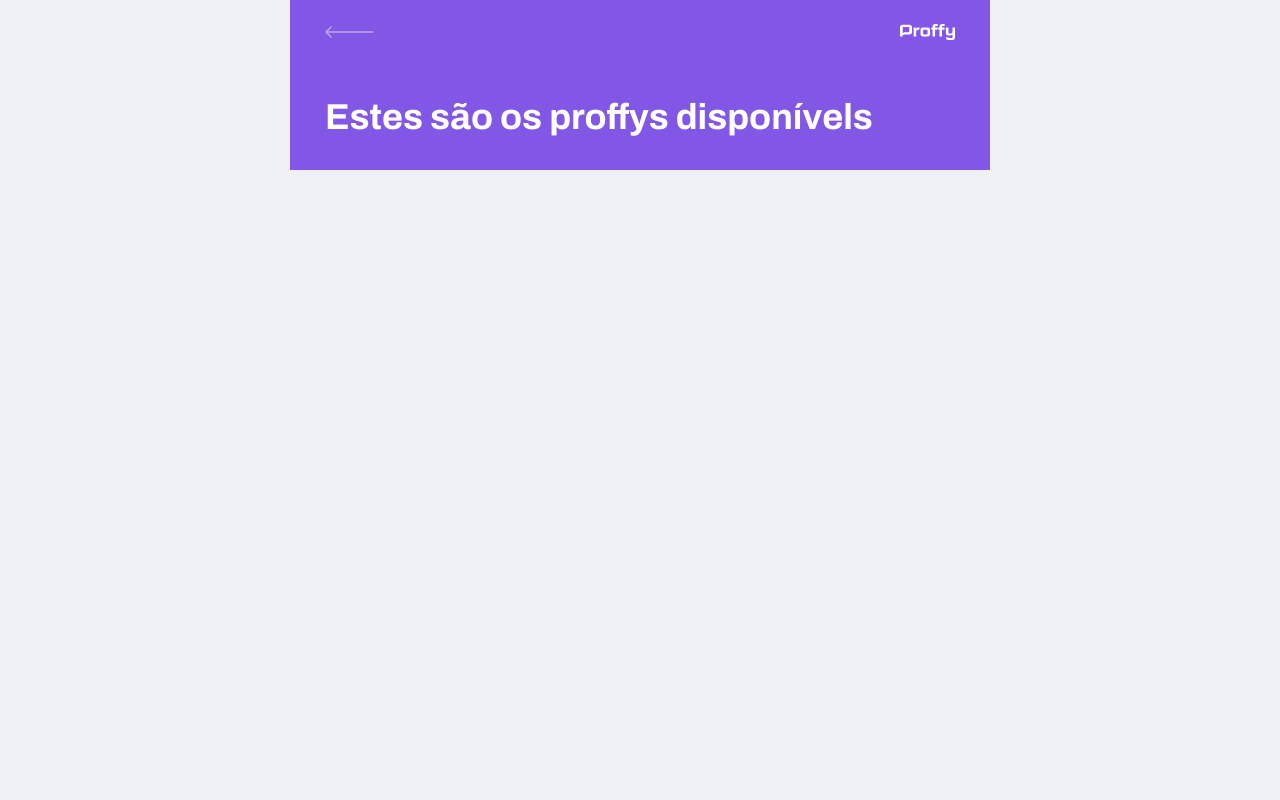
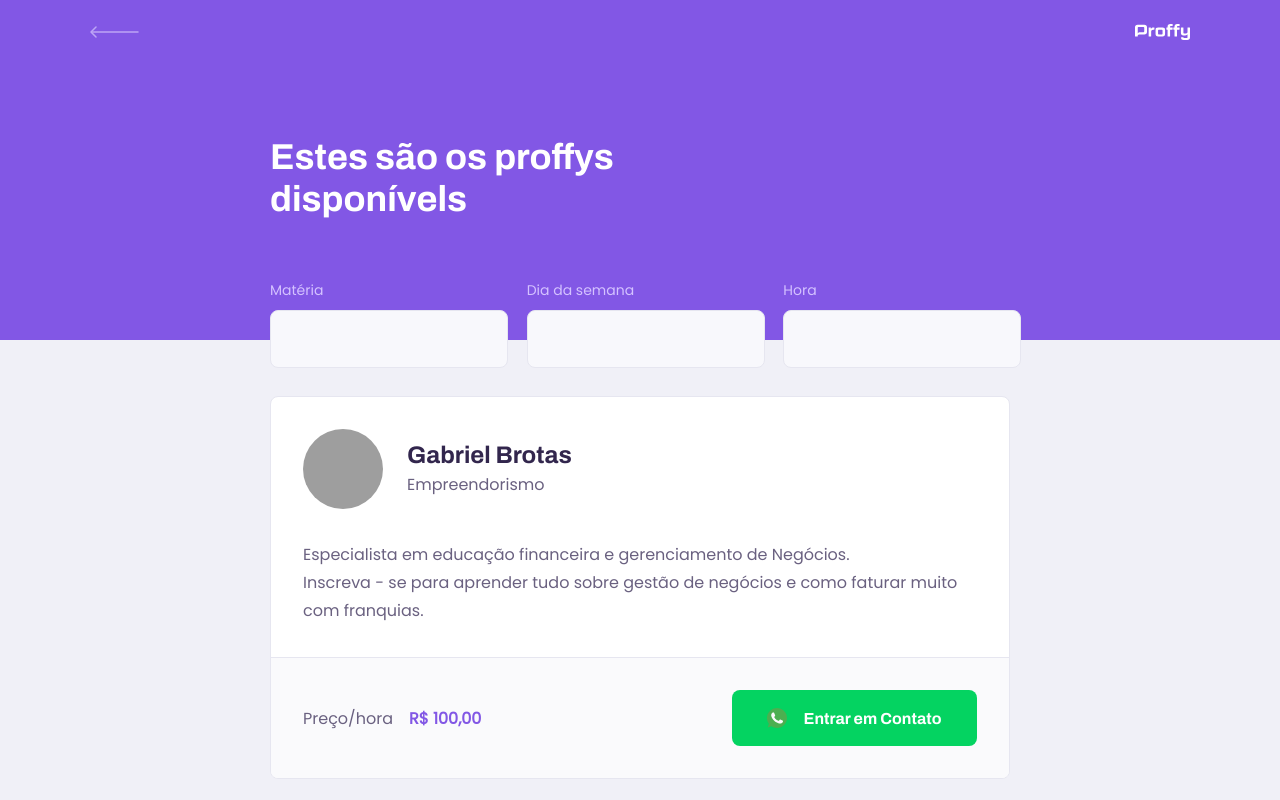
Before and after one commit to GabrielBrotas/Proffy-NextLevelWeek.2, a React (Create React App) app: page /study in a window 1280 px wide. Shown: the top 800 px of the page. Built offline with nearby package versions, Linux system fonts and the light colour scheme; grey boxes are pictures that could not be loaded.

Commit message:
study page, proffy item component

```diff
--- a/src/assets/styles/global.css
+++ b/src/assets/styles/global.css
@@ -42,6 +42,7 @@
 
 body, input, textarea, button {
     font: 500 1.6rem Poppins;
+    color: var(--color-text-base)
 }
 
 .container {
--- a/src/pages/TeacherList/index.tsx
+++ b/src/pages/TeacherList/index.tsx
@@ -2,6 +2,7 @@
 
 // Components
 import PageHeader from '../components/PageHeader'
+import TeacherItem from '../components/TeacherItem'
 
 import './styles.css'
 
@@ -9,13 +10,33 @@
     return (
         <div id="page-teacher-list" className="container">
             <PageHeader title="Estes são os proffys disponívels">
-                <form action="" id="search-teachers">
+
+                {/* Child do componente PageHeader */}
+                <form id="search-teachers">
                     <div className="input-block">
                         <label htmlFor="subject">Matéria</label>
                         <input type="text" id="subject" />
                     </div>
+
+                    <div className="input-block">
+                        <label htmlFor="week_day">Dia da semana</label>
+                        <input type="text" id="week_day" />
+                    </div>
+
+                    <div className="input-block">
+                        <label htmlFor="time">Hora</label>
+                        <input type="text" id="time" />
+                    </div>
                 </form>
+
             </PageHeader>
+
+            <main>
+                <TeacherItem />
+                <TeacherItem />
+                <TeacherItem />
+                <TeacherItem />
+            </main>
         </div>
     )
 }
--- a/src/pages/TeacherList/styles.css
+++ b/src/pages/TeacherList/styles.css
@@ -3,45 +3,81 @@
     height: 100vh;
 }
 
-.page-header {
-    display: flex;
-    flex-direction: column;
-    background-color: var(--color-primary)
+/* Form - Input Header */
+#search-teachers {
+    margin-top: 3.2rem
 }
 
-.page-header .top-bar-container {
-    width: 90%;
-    margin: 0 auto;
-    display: flex;
-    justify-content: space-between;
-    align-items: center;
+#search-teachers label {
     color: var(--color-text-in-primary);
-    padding: 1.6rem 0;
 }
 
-.page-header .top-bar-container a {
-    height: 3.2rem;
-    transition: opacity 0.2s;
+#search-teachers .input-block {
+    position: relative;
 }
 
-.page-header .top-bar-container a:hover {
-    opacity: 0.6;
+/* todo .input-block que antes dele tem outro, ou seja, o segundo e o ultimo, menos o primeiro*/
+#search-teachers .input-block + .input-block {
+    margin-top: 1.4rem
 }
 
-/* pegar apenas a imagem que está no primeiro nível da top-bar-container, assim nao precisa criar uma classe dentro da imagem */
-.page-header .top-bar-container > img {
-    height: 1.6rem
+#search-teachers .input-block label {
+    font-size: 1.4rem
 }
 
-.page-header .header-content {
+#search-teachers .input-block input {
     width: 90%;
-    margin: 0 auto;
-    position: relative;
-    margin: 3.2rem auto;
+    height: 5.6rem;
+    margin-top: 0.8rem;
+    border-radius: 0.8rem;
+    background: var(--color-input-background);
+    border: 1px solid var(--color-line-in-white);
+    outline: 0;
+    padding: 0 1.6rem;
+    font: 1.6rem Archivo;
 }
 
-.page-header .header-content strong {
-    font: 700 3.6rem Archivo;
-    line-height: 4.2rem;
-    color: var(--color-title-in-primary)
+/* :focus-within vai verificar se dentro do input-block tem um input com foco ativo, se sim, vai estilizar a classe input-lock e nao o input em si */
+/* ::after vai adicionar um elemento no final da classe */
+#search-teachers .input-block:focus-within::after {
+    width: calc(100% - 3.2rem);
+    height: 2px;
+    content: "";
+    background: var(--color-primary-light);
+    position: absolute;
+    left: 1.6rem;
+    right: 1.6rem;
+    bottom: 0;
 }
+
+#page-teacher-list main {
+    margin: 3.2rem auto;
+    width: 90%;
+}
+
+/* Desktop */
+
+@media (min-width: 700px) {
+    #page-teacher-list {
+        max-width: 100vw; /* consumir toda a tela */
+    }
+
+    #search-teachers {
+        display: grid;
+        grid-template-columns: repeat(3, 1fr); /* 1fr 1fr 1fr */
+        column-gap: 30px; /* distanciamento entre as colunas */
+        position: absolute;
+        bottom: -28px;
+    }
+
+    #search-teachers .input-block + .input-block {
+        margin-top: 0
+    }
+
+    #page-teacher-list main {
+        padding: 3.2rem 0;
+        max-width: 740px;
+        margin: 0 auto;
+    }
+
+}
--- a/src/pages/components/PageHeader/index.tsx
+++ b/src/pages/components/PageHeader/index.tsx
@@ -4,6 +4,8 @@
 
 import logoImg from '../../../assets/images/logo.svg'
 import backIcon from '../../../assets/images/icons/back.svg'
+
+import './styles.css'
 
 // definir o formato dos types e propriedades que vai receber a const
 interface PageHeaderProps {
@@ -25,6 +27,8 @@
 
             <div className="header-content">
                 <strong>{props.title}</strong>
+
+                {props.children}
             </div>
         </header>
     )
--- a/src/pages/components/PageHeader/styles.css
+++ b/src/pages/components/PageHeader/styles.css
@@ -0,0 +1,70 @@
+
+.page-header {
+    display: flex;
+    flex-direction: column;
+    background-color: var(--color-primary)
+}
+
+.page-header .top-bar-container {
+    width: 90%;
+    margin: 0 auto;
+    display: flex;
+    justify-content: space-between;
+    align-items: center;
+    color: var(--color-text-in-primary);
+    padding: 1.6rem 0;
+}
+
+.page-header .top-bar-container a {
+    height: 3.2rem;
+    transition: opacity 0.2s;
+}
+
+.page-header .top-bar-container a:hover {
+    opacity: 0.6;
+}
+
+/* pegar apenas a imagem que está no primeiro nível da top-bar-container, assim nao precisa criar uma classe dentro da imagem */
+.page-header .top-bar-container > img {
+    height: 1.6rem
+}
+
+.page-header .header-content {
+    width: 90%;
+    margin: 0 auto;
+    position: relative;
+    margin: 3.2rem auto;
+}
+
+.page-header .header-content strong {
+    font: 700 3.6rem Archivo;
+    line-height: 4.2rem;
+    color: var(--color-title-in-primary)
+}
+
+/* Desktop */
+
+@media (min-width: 700px) {
+    .page-header {
+        height: 340px;
+    }
+
+    .page-header .top-bar-container {
+        max-width: 1100px;
+    }
+
+    .page-header .header-content {
+        flex: 1;
+        max-width: 740px;
+        margin: 0 auto;
+        padding-bottom: 48px;
+        display: flex;
+        flex-direction: column;
+        justify-content: center;
+        align-items: flex-start;
+    }
+
+    .page-header .header-content strong {
+        max-width: 350px;
+    }
+}
--- /dev/null
+++ b/src/pages/components/TeacherItem/index.tsx
@@ -0,0 +1,40 @@
+import React from 'react'
+
+import whatsappIcon from '../../../assets/images/icons/whatsapp.svg'
+
+import './styles.css'
+
+function TeacherItem() {
+    return (
+        <article className="teacher-item">
+                    <header>
+                        <img src="https://avatars1.githubusercontent.com/u/63565773?s=460&u=47a9f80c4fc321d44adcc314993d9ebfe8a64497&v=4" alt="Gabriel" />
+
+                        <div>
+                            <strong>Gabriel Brotas</strong>
+                            <span>Empreendorismo</span>
+                        </div>
+                    </header>
+
+                    <p>
+                        Especialista em educação financeira e gerenciamento de Negócios.
+                        <br />
+                        Inscreva - se para aprender tudo sobre gestão de negócios e como faturar muito com franquias.
+                    </p>
+
+                    <footer>
+                        <p>
+                            Preço/hora
+                            <strong>R$ 100,00</strong>
+                        </p>
+                        <button type="button">
+                            <img src={whatsappIcon} alt="Contato Wpp" />
+                            Entrar em Contato
+                        </button>
+                    </footer>
+                </article>
+    )
+}
+
+
+export default TeacherItem
--- /dev/null
+++ b/src/pages/components/TeacherItem/styles.css
@@ -0,0 +1,101 @@
+.teacher-item {
+    background: var(--color-box-base);
+    border: 1px solid var(--color-line-in-white);
+    border-radius: 0.8rem;
+    margin-top: 2.4rem;
+    overflow: hidden;
+}
+
+.teacher-item header {
+    padding: 3.2rem 2rem;
+    display: flex;
+    align-items: center;
+}
+
+.teacher-item header img {
+    width: 8rem;
+    height: 8rem;
+    border-radius: 50%;
+}
+
+.teacher-item header div {
+    margin-left: 2.4rem
+}
+
+.teacher-item header div strong {
+    font: 700 2.4rem Archivo;
+    display: block;
+    color: var(--color-text-title);
+}
+
+.teacher-item header div span {
+    font-size: 1.6rem;
+    display: block;
+    margin-top: 0.4rem;
+}
+
+.teacher-item > p {
+    padding: 0 2rem;
+    font-size: 1.6rem;
+    line-height: 2.8rem;
+}
+
+.teacher-item footer {
+    padding: 3.2rem 2rem;
+    background: var(--color-box-footer);
+    border-top: 1px solid var(--color-line-in-white);
+    margin-top: 3.2rem;
+    display: flex;
+    align-items: center;
+    justify-content: space-between;
+}
+
+.teacher-item footer p strong {
+    color: var(--color-primary);
+    font-size: 1.6rem;
+    display: block;
+}
+
+.teacher-item footer button {
+    width: 20rem;
+    height: 5.6rem;
+    background: var(--color-secundary);
+    color: var(--color-button-text);
+    border: 0;
+    border-radius: 0.8rem;
+    cursor: pointer;
+    font: 700 1.4rem Archivo;
+    display: flex;
+    align-items: center;
+    justify-content: space-evenly;
+    transition: 0.2s;
+}
+
+.teacher-item footer button:hover {
+    background: var(--color-secundary-dark)
+}
+
+@media (min-width: 700px) {
+    .teacher-item header, .teacher-item footer {
+        padding: 3.2rem;
+    }
+
+    .teacher-item > p {
+        padding: 0 3.2rem;
+    }
+
+    .teacher-item footer p strong {
+        display: initial;
+        margin-left: 1.6rem;
+    }
+
+    .teacher-item footer button {
+        width: 24.5rem;
+        font-size: 1.6rem;
+        justify-content: center;
+    }
+
+    .teacher-item footer button img {
+        margin-right: 1.6rem;
+    }
+}
```
Also changed, not shown: src/pages/TeacherForm/styles.css (added).
